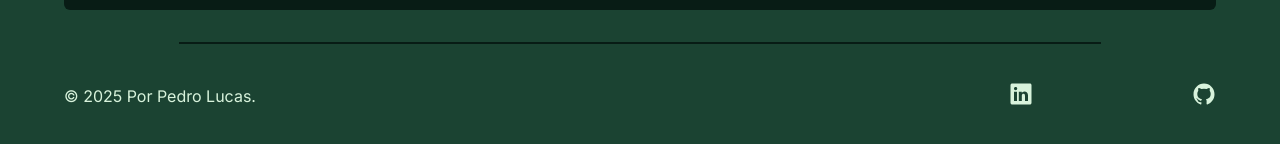
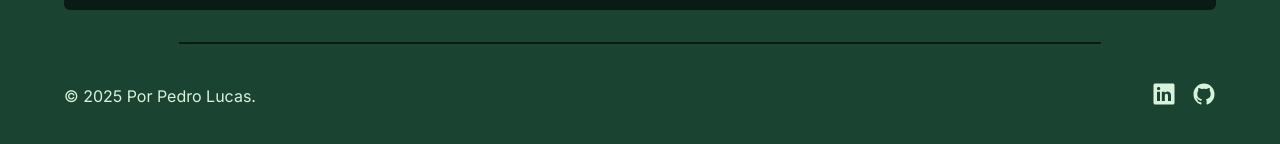
Before and after one commit to pedro-pl/portifolio, a React (Vite) app: page / in a window 1280 px wide. Shown: the part 1759-1903 px from the top of the page. Built offline with nearby package versions, Linux system fonts and the light colour scheme.

Commit message:
feat: componentizando o "Footer"

```diff
--- /dev/null
+++ b/src/components/Footer/index.tsx
@@ -0,0 +1,21 @@
+import { IoLogoGithub, IoLogoLinkedin } from "react-icons/io5";
+import { Container } from "./styles"
+
+interface LanguageProps{
+    language: string;
+}
+
+export function Footer({language}: LanguageProps){
+    return(
+        <Container>
+            <div>
+                <p>© 2025 {language === "pt" ? 'Por' : 'By'} Pedro Lucas.</p>
+            </div>
+
+            <div>
+                <a href="https://www.linkedin.com/in/pedro-lucas-74745b21a/" target="_blank"><IoLogoLinkedin size={24}/></a>
+                <a href="https://github.com/pedro-pl" target="_blank"><IoLogoGithub size={24}/></a>
+            </div>
+        </Container>
+    )
+}
--- /dev/null
+++ b/src/components/Footer/styles.ts
@@ -0,0 +1,27 @@
+import styled from "styled-components";
+
+export const Container = styled.footer`
+    width: 100%;
+    height: 5vh;
+    display: flex;
+    justify-content: space-between;
+    align-items: center;
+
+    div {
+        &:last-child {
+            width: 4rem;
+            display: flex;
+            justify-content: space-between;
+            align-items: center;
+        }
+    }
+
+    p {
+        color: ${props => props.theme['text-light']};
+    }
+
+    a {
+        text-decoration: none;
+        color: ${props => props.theme['text-light']};
+    }
+`
--- a/src/pages/index.tsx
+++ b/src/pages/index.tsx
@@ -1,10 +1,10 @@
 import { useState, useRef } from 'react';
-import { Card, Container, LineDivisor, CardKnowledge, ToggleContainer, Toggle, Footer } from './styles';
+import { Card, Container, LineDivisor, CardKnowledge, ToggleContainer, Toggle } from './styles';
 import { Header } from "../components/Header";
 
 import { FiSun } from "react-icons/fi";
 import { FaMoon } from "react-icons/fa";
-import { IoMailOutline, IoLogoLinkedin, IoLogoGithub, IoLogoWhatsapp } from "react-icons/io5";
+import { IoMailOutline, IoLogoWhatsapp } from "react-icons/io5";
 import { LuMove } from "react-icons/lu";
 
 import Draggable from "react-draggable";
@@ -12,6 +12,7 @@ import Draggable from "react-draggable";
 import { aboutEn, aboutPtBr } from '../mocks/texts';
 import { skills } from '../mocks/skills';
 import { ProjectCarousel } from '../components/Carrousel';
+import { Footer } from '../components/Footer';
 
 interface themeProps {
     changeTheme: (theme: string) => void
@@ -113,16 +114,7 @@ export function Home({changeTheme}: themeProps){
 
             <LineDivisor />
 
-            <Footer>
-                <div>
-                    <p>© 2025 {about === aboutPtBr ? 'Por' : 'By'} Pedro Lucas.</p>
-                </div>
-
-                <div>
-                    <a href="https://www.linkedin.com/in/pedro-lucas-74745b21a/" target="_blank"><IoLogoLinkedin size={24}/></a>
-                    <a href="https://github.com/pedro-pl" target="_blank"><IoLogoGithub size={24}/></a>
-                </div>
-            </Footer>
+            <Footer language={about === aboutPtBr ? "pt" : "en"}/>
 
             <Draggable nodeRef={draggableRef as React.RefObject<HTMLElement>} bounds="body">
                 <ToggleContainer ref={draggableRef}  $isDark={theme === 'dark' ? true : false}>
--- a/src/pages/styles.ts
+++ b/src/pages/styles.ts
@@ -277,31 +277,4 @@ export const CardKnowledge = styled.div`
             border-radius: 6px;
         }
     }
-
 `
-
-export const Footer = styled.footer`
-    width: 100%;
-    height: 5vh;
-    display: flex;
-    justify-content: space-between;
-    align-items: center;
-
-    div {
-        &:last-child {
-            width: 18%;
-            display: flex;
-            justify-content: space-between;
-            align-items: center;
-        }
-    }
-
-    p {
-        color: ${props => props.theme['text-light']};
-    }
-
-    a {
-        text-decoration: none;
-        color: ${props => props.theme['text-light']};
-    }
-`
```
